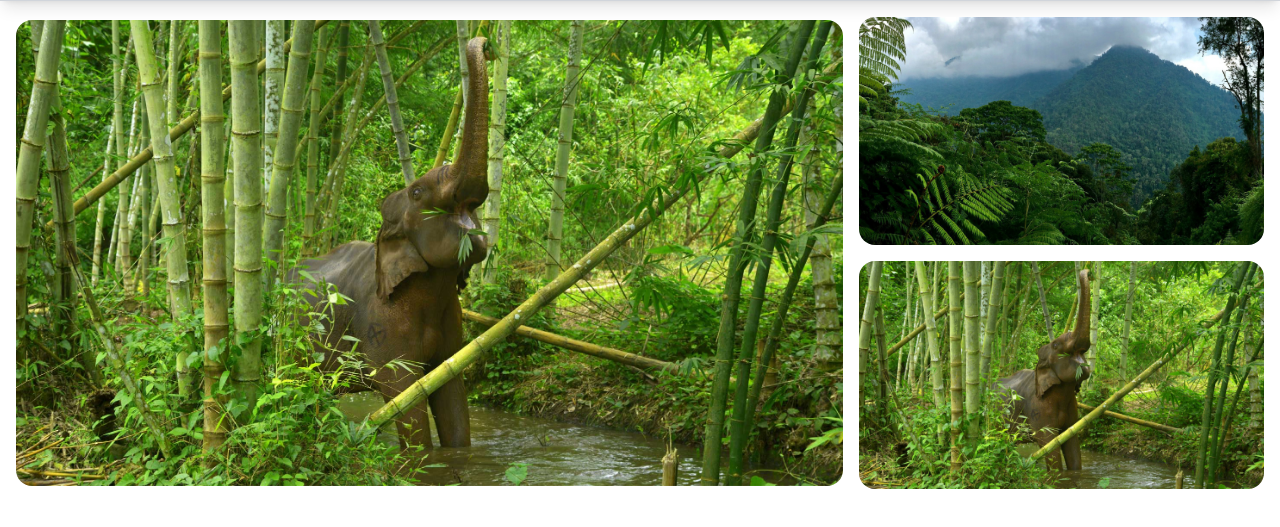
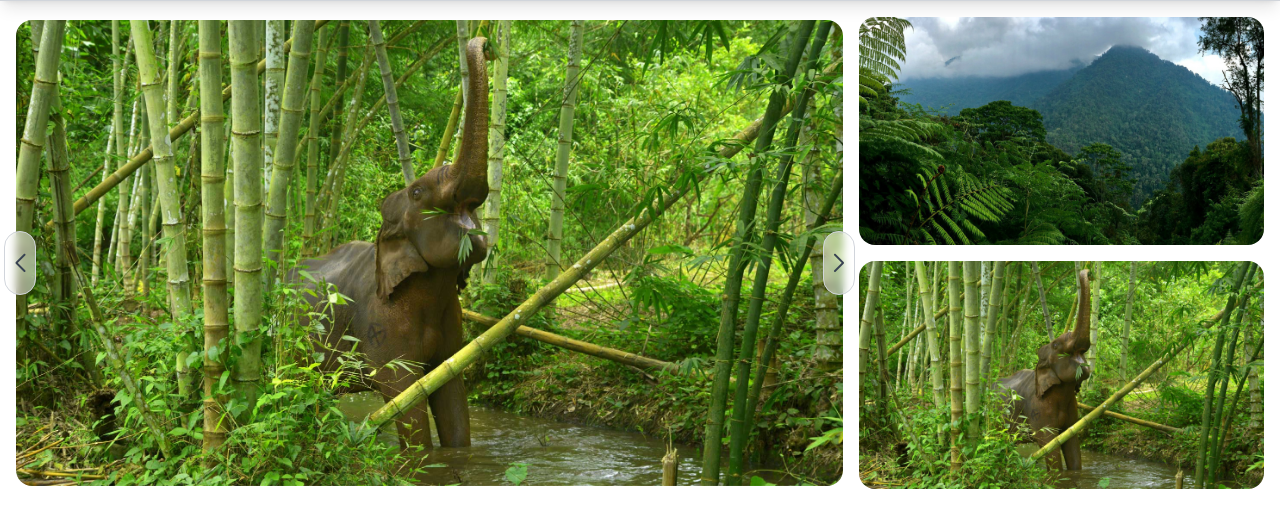
Before and after one commit to Nima8FT/tailwindcss, a website: page src/html/index.html in a window 1280 px wide. Shown: the part 55-582 px from the top of the page. Drawn offline with nearby package versions, Linux system fonts and the light colour scheme.

Commit message:
finish slider

```diff
--- a/src/css/app.css
+++ b/src/css/app.css
@@ -35,18 +35,39 @@
     }
 }
 
-@layer components{
+@layer components {
     .title_color {
-        @apply text-gray-700 dark:text-gray-700;
+        @apply text-gray-700;
     }
+
     .border-style {
         @apply border border-gray-300;
     }
+
     .flex-center {
         @apply flex items-center justify-center;
     }
+
     .custom-transition {
         @apply transition duration-300 ease-in-out;
+    }
+
+    .swiper-array .swiper-button-next,
+    .swiper-array .swiper-button-prev {
+        @apply w-8 h-16 rounded-2xl bg-white bg-opacity-50 backdrop-blur-sm border border-gray-300 hidden lg:flex;
+    }
+
+    .swiper-array .swiper-button-next {
+        @apply -right-3;
+    }
+
+    .swiper-array .swiper-button-next::after,
+    .swiper-array .swiper-button-prev::after {
+        @apply text-lg text-gray-700 font-bold;
+    }
+
+    .swiper-array .swiper-button-prev {
+        @apply -left-3;
     }
 }
 
@@ -54,4 +75,6 @@ body {
     @apply font-yekan;
 }
 
-[x-cloak] { display: none !important; }
+[x-cloak] {
+    display: none !important;
+}
--- a/src/html/index.html
+++ b/src/html/index.html
@@ -239,7 +239,7 @@
                 <!-- swiper start -->
                 <div class="relative w-full pt-md sm:col-span-2">
                     <div
-                        class="absolute inset-0 flex justify-center items-center">
+                        class="absolute inset-0 flex justify-center items-center swiper-array">
                         <div
                             class="swiper myswiper w-full rounded-2xl">
                             <div class="swiper-wrapper">
@@ -257,6 +257,8 @@
                                 </a>
                             </div>
                         </div>
+                        <div class="swiper-button-next"></div>
+                        <div class="swiper-button-prev"></div>
                     </div>
                 </div>
                 <!-- swiper end -->
--- a/src/js/main.js
+++ b/src/js/main.js
@@ -1,8 +1,8 @@
 var myswiper = new Swiper(".myswiper", {
     slidesPerView: 1,
     loop: true,
-    pagination: {
-      el: '.swiper-pagination',
-      clickable: true,
+    navigation: {
+      nextEl: ".swiper-button-next",
+      prevEl: ".swiper-button-prev",
     },
 });
```
Also changed, not shown: src/css/output.css.
